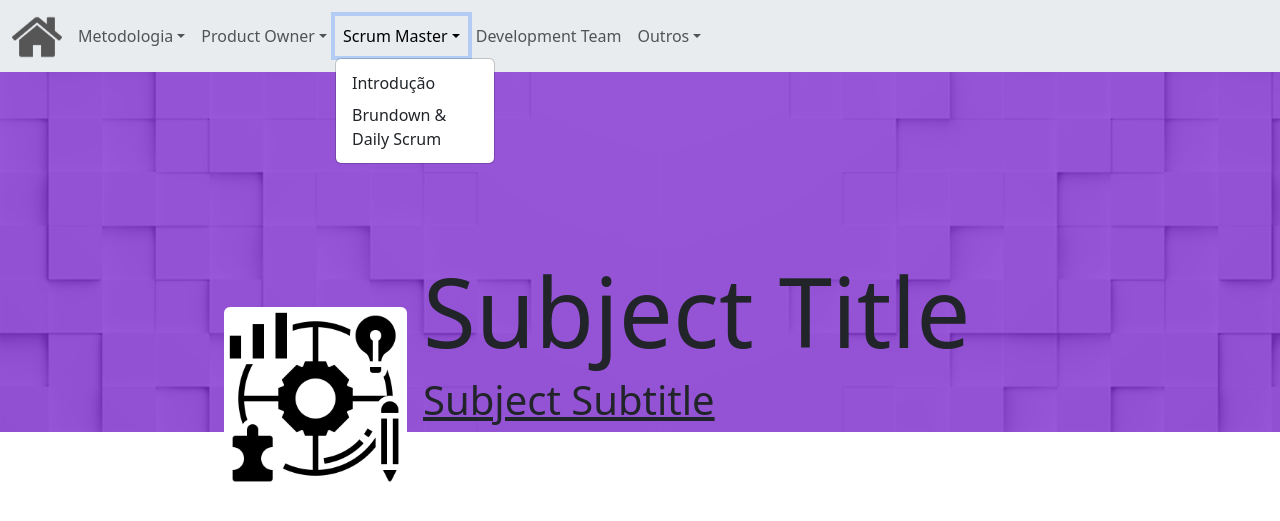
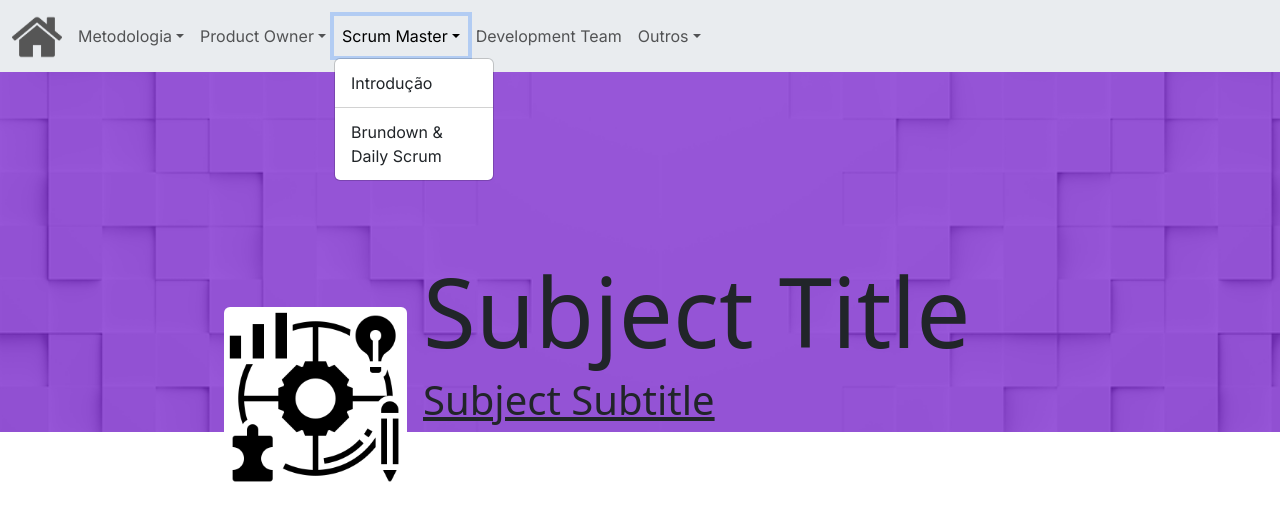
Before and after one commit to MarkVN2/Plataforma-Scrum, a Flask app: page /head in a window 1280 px wide, after a click on "Scrum Master". Shown: the top 521 px of the page. Run offline with Flask 2, Linux system fonts and the light colour scheme.

Commit message:
Added icon template and organized css

```diff
--- /dev/null
+++ b/plataforma_scrum/static/css/atenção.txt
@@ -0,0 +1,2 @@
+Combinar os arquivos de CSS futuramente, portanto mantenha
+Um padrão de nomeação, para evitar um conflito entre IDs ou Classes.
--- /dev/null
+++ b/plataforma_scrum/static/css/header.css
@@ -0,0 +1,14 @@
+.header-base{
+  height: 45%;
+  padding: 0;
+  background-image: url(../images/SquaresTogetherSmaller.png);
+  background-size: cover;
+}
+.content-icon{
+  margin-bottom: -7%;
+  background-color: white;
+  z-index: 1;
+}
+.content-title{
+  font-size: 6rem;
+}
--- a/plataforma_scrum/templates/NHTemplate.html
+++ b/plataforma_scrum/templates/NHTemplate.html
@@ -6,94 +6,66 @@
     <meta http-equiv="X-UA-Compatible" content="IE=edge" />
     <meta name="viewport" content="width=device-width, initial-scale=1.0" />
     <link href="https://cdn.jsdelivr.net/npm/bootstrap@5.3.0-alpha3/dist/css/bootstrap.min.css" rel="stylesheet" integrity="sha384-KK94CHFLLe+nY2dmCWGMq91rCGa5gtU4mk92HdvYe+M/SXH301p5ILy+dN9+nJOZ" crossorigin="anonymous"/>
+    <link rel="stylesheet" href="../static/css/navbar.css">
+    <link rel="stylesheet" href="../static/css/header.css">
     <script src="https://cdn.jsdelivr.net/npm/bootstrap@5.3.0-alpha3/dist/js/bootstrap.bundle.min.js" integrity="sha384-ENjdO4Dr2bkBIFxQpeoTz1HIcje39Wm4jDKdf19U8gI4ddQ3GYNS7NTKfAdVQSZe" crossorigin="anonymous"></script>
   </head>
 
   <body class="vh-100">
     <!--Navbar-->
-    <nav class="navbar navbar-expand bg-body-secondary sticky-top">
+    <nav class="navbar navbar-custom navbar-expand bg-body-secondary sticky-top">
       <div class="container-fluid">
           <a class="navbar-logo" href="#">
-          <img
-            src="static\images\home.png"
-            alt="navbarlogo"
-            width="50px"
-            height="50px"
-            class="d-inline-block align-text-top"
-          />
+              <img src="../static/images/home.png" alt="navbarlogo" width="50px" height="50px" class="d-inline-block align-text-top">
           </a>
           <div class="collapse navbar-collapse" id="navbarNavDropdown">
               <ul class="navbar-nav p-2">
                   <li class="nav-item dropdown">
-              <a
-                class="nav-link dropdown-toggle"
-                href="#"
-                role="button"
-                data-bs-toggle="dropdown"
-                aria-expanded="false"
-              >
-                Metodologia</a
-              >
+                      <a class="nav-link dropdown-toggle" href="#" role="button" data-bs-toggle="dropdown" aria-expanded="false">
+                          Metodologia</a>
                       <ul class="dropdown-menu">
                           <li class="dropdown-item" href="#">Introdução</li>
+                          <li><hr class="dropdown-divider"></li>
                           <li class="dropdown-item" href="#">O que é Scrum?</li>
+                          <li><hr class="dropdown-divider"></li>
                           <li class="dropdown-item" href="#">Visão</li>
+                          <li><hr class="dropdown-divider"></li>
                           <li class="dropdown-item" href="#">Pilares</li>
+                          <li><hr class="dropdown-divider"></li>
                           <li class="dropdown-item" href="#">Autoavaliação</li>
+                          <li><hr class="dropdown-divider"></li>
                           <li class="dropdown-item" href="#">Team</li>
                       </ul>
                   </li>
                   <li class="nav-item dropdown">
-              <a
-                class="nav-link dropdown-toggle"
-                href="#"
-                role="button"
-                data-bs-toggle="dropdown"
-                aria-expanded="false"
-              >
-                Product Owner</a
-              >
+                      <a class="nav-link dropdown-toggle" href="#" role="button" data-bs-toggle="dropdown" aria-expanded="false">
+                          Product Owner</a>
                       <ul class="dropdown-menu">
                           <li class="dropdown-item" href="#">Valor do produto</li>
+                          <li><hr class="dropdown-divider"></li>
                           <li class="dropdown-item" href="#">Backlog</li>
                       </ul>
                   </li>
                   <li class="nav-item dropdown">
-              <a
-                class="nav-link dropdown-toggle"
-                href="#"
-                role="button"
-                data-bs-toggle="dropdown"
-                aria-expanded="false"
-              >
-                Scrum Master</a
-              >
+                      <a class="nav-link dropdown-toggle" href="#" role="button" data-bs-toggle="dropdown" aria-expanded="false">
+                          Scrum Master</a>
                       <ul class="dropdown-menu">
                           <li class="dropdown-item" href="#">Introdução</li>
-                <li class="dropdown-item" href="#">
-                  Brundown & <br />
-                  Daily Scrum
-                </li>
+                          <li><hr class="dropdown-divider"></li>
+                          <li class="dropdown-item" href="#">Brundown & <br> Daily Scrum</li>
                       </ul>
                   </li>
                   <li class="nav-item">
-              <a class="nav-link" aria-current="page" href="#">
-                Development Team
-              </a>
+                      <a class="nav-link" aria-current="page" href="#"> Development Team </a>
                   </li>
                   <li class="nav-item dropdown">
-              <a
-                class="nav-link dropdown-toggle"
-                href="#"
-                role="button"
-                data-bs-toggle="dropdown"
-                aria-expanded="false"
-              >
-                Outros</a
-              >
+                      <a class="nav-link dropdown-toggle" href="#" role="button" data-bs-toggle="dropdown" aria-expanded="false">
+                          Outros</a>
                       <ul class="dropdown-menu">
                           <li class="dropdown-item" href="#">Conclusão</li>
+                          <li><hr class="dropdown-divider"></li>
                           <li class="dropdown-item" href="#">Materiais</li>
+                          <li><hr class="dropdown-divider"></li>
                           <li class="dropdown-item" href="#">Glossário</li>
                       </ul>
                   </li>
@@ -102,20 +74,20 @@
       </div>
     </nav>
     <!-- Header -->
-    <div class="container-fluid d-flex " style="height: 45%; padding: 0; background-image: url(../static/images/SquaresTogetherSmaller.png); background-size: cover;">
+    <div class="container-fluid d-flex header-base">
       <div id="texture" class="w-100 mh-100 d-flex justify-content-center" {% block color %} {% endblock %}>
         <div class="h-100 wrapper d-flex align-items-end gap-3" style="width: 65%;">
-          <img src="../static/images/method.png" alt="icon" width="22%" class="rounded-top" style="margin-bottom: -7%; background-color: white;">
+          <img src="../static/images/{% block iconName %}{% endblock %}.png" alt="icon" width="22%" class="rounded-top content-icon">
           <div>
-            <h1 class="display-1" style="font-size: 6rem;"><strong>{% block contentTitle %} {% endblock %}</strong></h1>
-            <p class="h1 link"><u>{% block subtitle %} {% endblock %}</u></p>
+            <h1 class="display-1 content-title"><strong>{% block contentTitle %} {% endblock %}</strong></h1>
+            <p class="h1 link content-subtitle"><u>{% block subtitle %} {% endblock %}</u></p>
           </div>
         </div>
       </div>
     </div>
 
     <!-- Main / Content -->
-    <main>
+    <main class="w-100 d-flex justify-content-center">
       {% block content %}
       {% endblock %}
     </main>
--- a/plataforma_scrum/templates/example_page.html
+++ b/plataforma_scrum/templates/example_page.html
@@ -2,8 +2,11 @@
 
 {% block title %}example 1{% endblock %}
 {% block color %}style="background-color: rgba(100, 0, 200, 0.65);"{% endblock %}
+{% block iconName %}method{% endblock %}
 {% block contentTitle %}Subject Title{% endblock %}
 {% block subtitle %}Subject Subtitle{% endblock %}
 {% block content %}
   <!-- Conteudo da pagina inteira -->
+  <div class="h-75 w-75 d-flex flex-column">
+  </div>
 {% endblock %}
```
Lines whose indentation alone changed are shown as unchanged.
